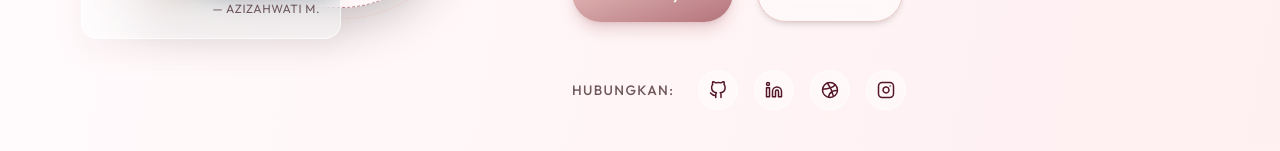
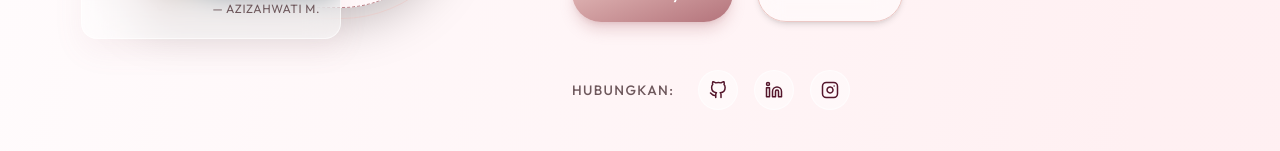
Before and after one commit to izaa665/izaa, a Next.js app: page / in a window 1280 px wide. Shown: the part 649-800 px from the top of the page. Built offline with nearby package versions, Linux system fonts and the light colour scheme; a web font is replaced by a local one.

Commit message:
Remove Dribbble icon

```diff
--- a/src/components/Hero.tsx
+++ b/src/components/Hero.tsx
@@ -77,16 +77,7 @@ export default function Hero() {
                     </>
                   ),
                 },
-                {
-                  label: "Dribbble",
-                  href: "#",
-                  icon: (
-                    <>
-                      <circle cx="12" cy="12" r="10" />
-                      <path d="M8.56 2.75c4.37 6.03 6.02 9.42 8.03 17.72m2.54-15.38c-3.72 4.35-8.94 5.66-16.88 5.85m19.5 1.9c-3.5-.49-11.05 1-11.6 8.56" />
-                    </>
-                  ),
-                },
+
                 {
                   label: "Instagram",
                   href: "https://www.instagram.com/meiizyaa/",
```
